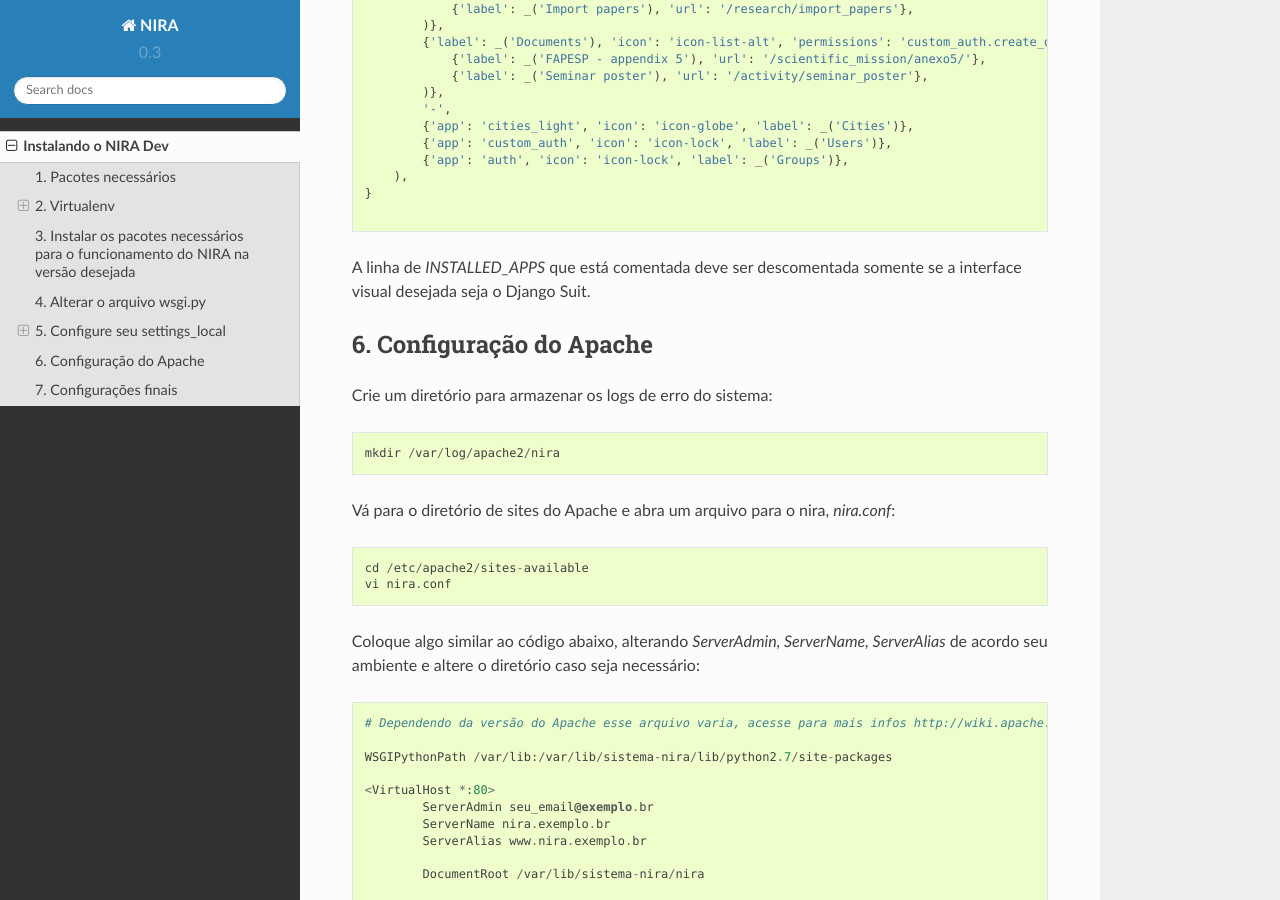
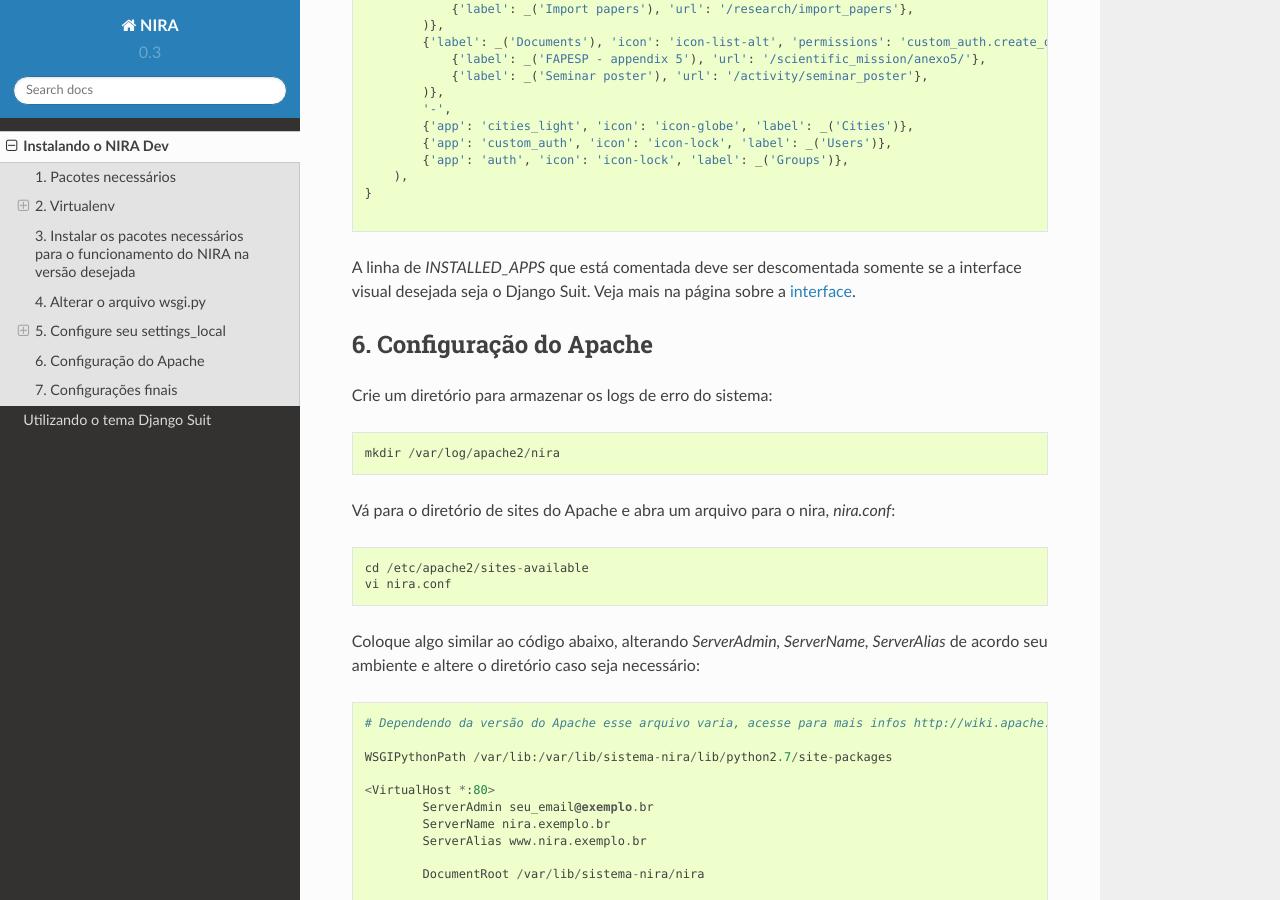
Before and after one commit to neuromat/intranet, a Sphinx documentation site: the page built from docs/source/install/main.rst, in a window 1280 px wide and 900 px high, scrolled down 3984 px. Built offline with Sphinx 7.4.7 and the Read the Docs theme 2.0.0, drawn with Linux system fonts in a browser that asks for light colours.

Commit message:
Docs about using NIRA and Django Suit

```diff
--- a/docs/source/index.rst
+++ b/docs/source/index.rst
@@ -16,6 +16,7 @@
    :maxdepth: 2
 
    install/main.rst
+   interface/main.rst
 .. restructured/main.rst
 
 
--- a/docs/source/install/main.rst
+++ b/docs/source/install/main.rst
@@ -105,8 +105,10 @@
     :language: python
     :emphasize-lines: 21, 24, 47, 53-55
 
+A linha de *INSTALLED_APPS* que está comentada deve ser descomentada somente se a interface visual desejada seja o Django Suit. Veja mais na página sobre a interface_.
 
-A linha de *INSTALLED_APPS* que está comentada deve ser descomentada somente se a interface visual desejada seja o Django Suit.
+.. _interface:
+    ../interface/main.html
 
 
 6. Configuração do Apache
```
Also changed, not shown: docs/source/interface/main.rst (added, +47 -0 lines).
